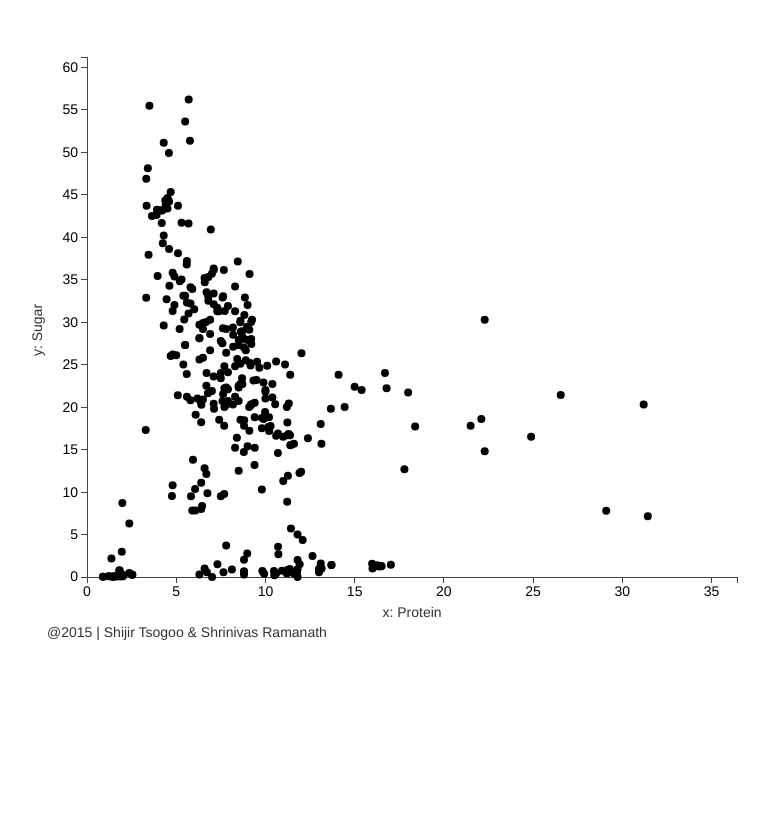
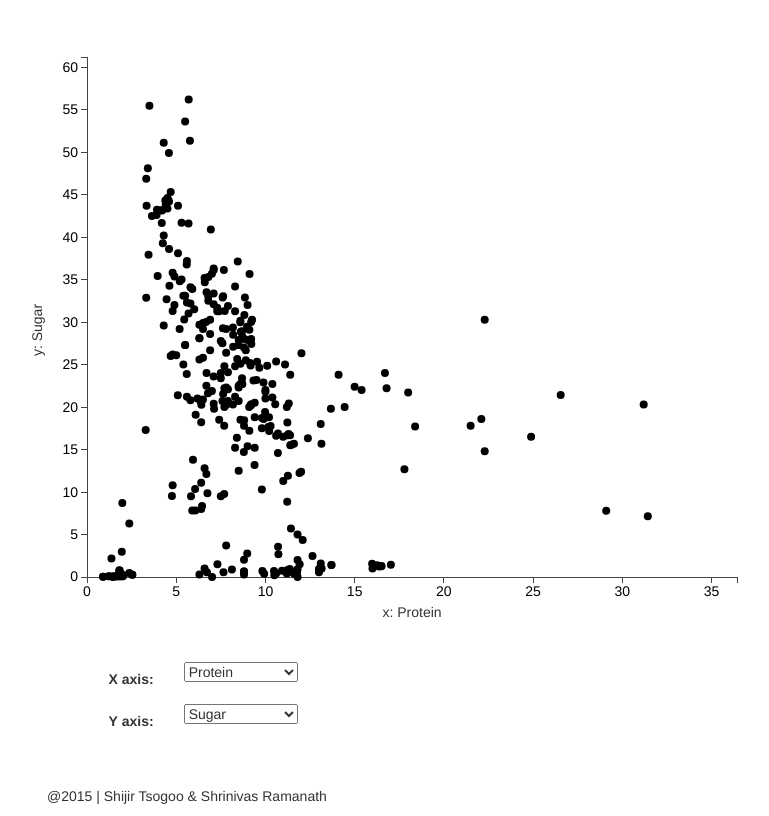
Before and after one commit to Anhmike/nutrition-d3-app, a website: page app/index.html in a window 1280 px wide. Shown: the part 162-978 px from the top of the page, without its empty margins (228-997 px from the left). Before the commit the page ends 814 px from the top, so only its background shows below. Drawn offline with nearby package versions, Linux system fonts and the light colour scheme; files that its build step writes are made by us from their sources; files whose address does not match are found by name.

Commit message:
made axis interactive

```diff
--- a/app/index.html
+++ b/app/index.html
@@ -16,10 +16,10 @@
       </div>
     </div>
   </header>
-  <div class="container content">
-    <div class="row svg-container">
-      <div ng-view></div>
-    </div>
+  <div class="container">
+      <div ng-view>
+
+      </div>
   </div>
   <footer>
     <div class="container">
--- a/app/scripts/controllers/main.js
+++ b/app/scripts/controllers/main.js
@@ -12,23 +12,54 @@
 angular.module('nutriAppApp')
 	.controller('MainCtrl', function($scope, $http) {
 
-		$scope.ingredientLabels = {
-			kcal: {
-				label: "Calorie"
+
+		$scope.ingredientsToShow = {
+			availableOptions: [{
+				id: '1',
+				key: 'kcal',
+				label: 'Calories'
+			}, {
+				id: '2',
+				key: 'protein',
+				label: 'Protein'
+			}, {
+				id: '3',
+				key: 'carbohydrates',
+				label: 'Carbohydrates'
+			}, {
+				id: '4',
+				key: 'sugar',
+				label: 'Sugar'
+			}],
+			selectedX: {
+				id: '2',
+				key: 'protein',
+				label: 'Protein'
 			},
-
-			protein: {
-				label: "Protein"
-			},
-
-			carbohydrates: {
-				label: "Carbohydrates"
-			},
-
-			sugar: {
-				label: "Sugar"
+			selectedY: {
+				id: '4',
+				key: 'sugar',
+				label: 'Sugar'
 			}
 		};
+
+		// $scope.ingredientLabels = {
+		// 	kcal: {
+		// 		label: "Calorie"
+		// 	},
+
+		// 	protein: {
+		// 		label: "Protein"
+		// 	},
+
+		// 	carbohydrates: {
+		// 		label: "Carbohydrates"
+		// 	},
+
+		// 	sugar: {
+		// 		label: "Sugar"
+		// 	}
+		// };
 
 
 		$http({
--- a/app/styles/main.scss
+++ b/app/styles/main.scss
@@ -63,6 +63,11 @@ body {
     }
   }
 }
+.customizer{
+  padding: 40px 0;
+
+}
+
 
 /* Custom page footer */
 .footer {
--- a/app/views/main.html
+++ b/app/views/main.html
@@ -1,2 +1,29 @@
-<div id="x-axis" class="axis-label">x: {{ingredientLabels.protein.label}}</div>
-<div id="y-axis" class="axis-label">y: {{ingredientLabels.sugar.label}}</div>
+<div class="row svg-container">
+  <div id="x-axis" class="axis-label">x: {{ingredientsToShow.selectedX.label}}</div>
+  <div id="y-axis" class="axis-label">y: {{ingredientsToShow.selectedY.label}}</div>
+</div>
+<div class="row customizer">
+  <div class="col-xs-6 custom-axis">
+    <form class="form-horizontal">
+      <div class="form-group">
+        <label for="x-axis" class="col-xs-4 control-label">X&nbsp;axis:</label>
+        <div class="col-xs-8">
+        <select name="x-axis" id="x-axis-label"
+          ng-options="option.label for option in ingredientsToShow.availableOptions track by option.id"
+          ng-model="ingredientsToShow.selectedX">
+        </select>
+      </div>
+    </div>
+    <div class="form-group">
+      <label for="y-axis" class="col-xs-4 control-label">Y&nbsp;axis:</label>
+      <div class="col-xs-8">
+        <select name="y-axis" id="y-axis-label"
+          ng-options="option.label for option in ingredientsToShow.availableOptions track by option.id"
+          ng-model="ingredientsToShow.selectedY">
+        </select>
+      </div>
+    </div>
+  </form>
+</div>
+<div class="col-xs-6"></div>
+</div>
```
